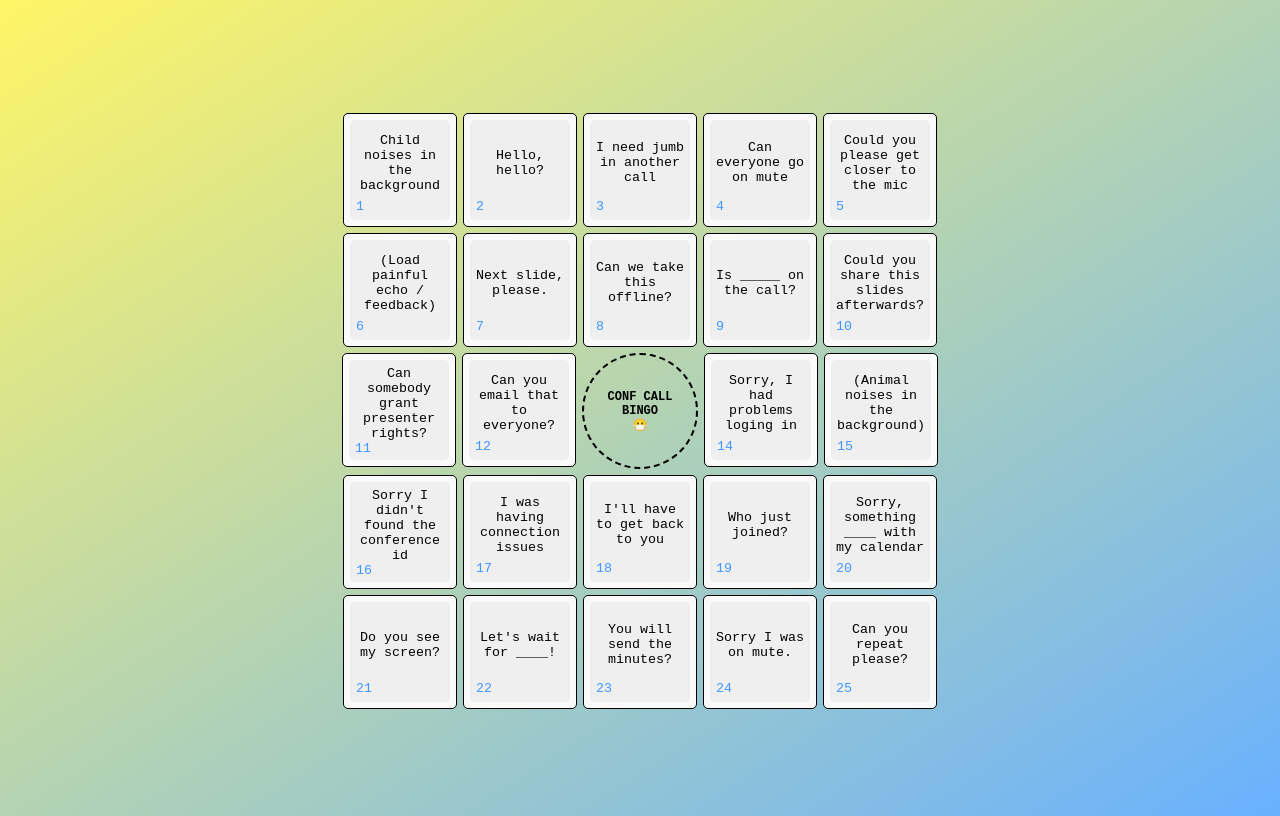
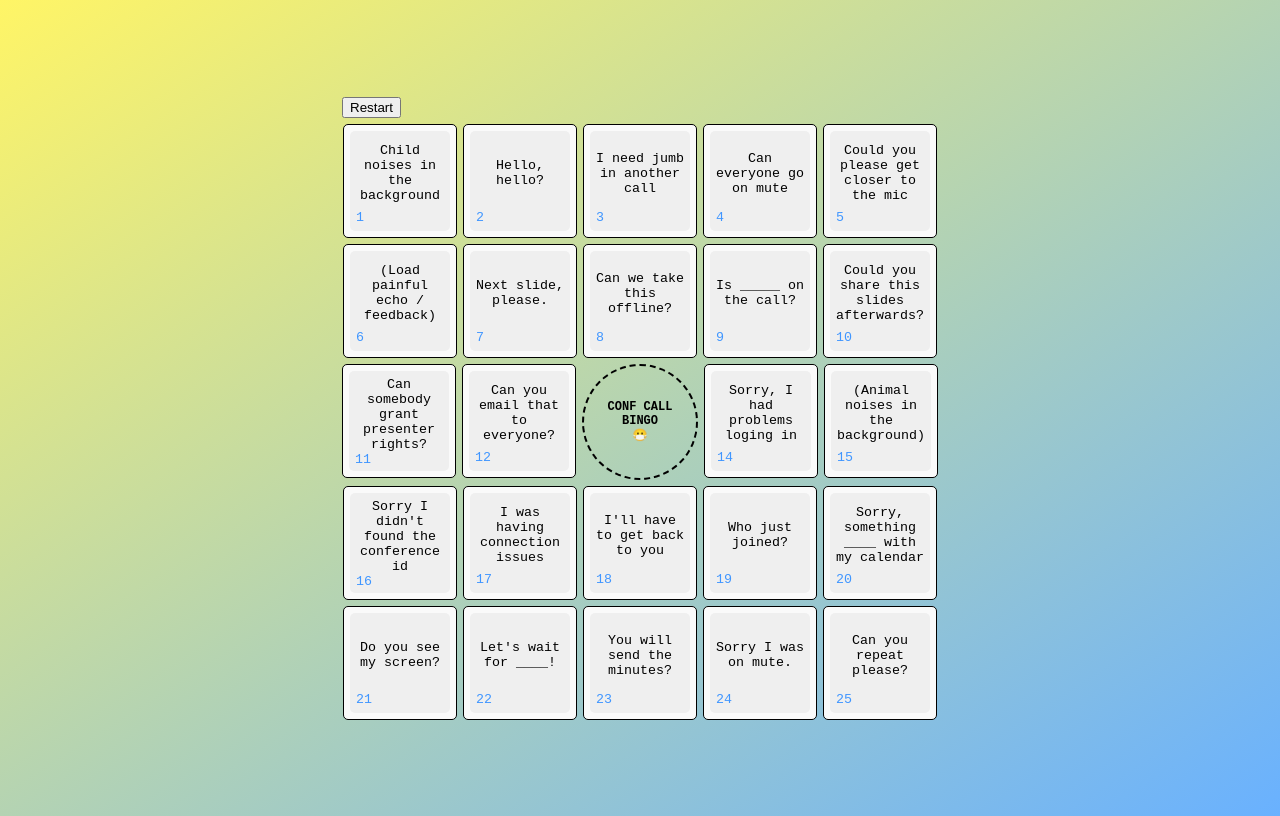
Before and after one commit to sohrab-salehi/bingo, a React (Vite) app: page / in a window 1280 px wide. Built offline with nearby package versions, Linux system fonts and the light colour scheme.

Commit message:
Add restart button

```diff
--- a/src/pages/Home.tsx
+++ b/src/pages/Home.tsx
@@ -62,6 +62,11 @@ function Home() {
     checkBingo(newCells);
   };
 
+  const resetGame = () => {
+    setCells(jsonConfig.default);
+    setIsWinner(false);
+  }
+
   const createBoard = () => {
     const board: JSX.Element[] = [];
 
@@ -103,7 +108,14 @@ function Home() {
     return board;
   };
 
-  return <div>{createBoard()}</div>;
+  return (
+    <div>
+      <button type="button" onClick={resetGame}>
+        Restart
+      </button>
+      {createBoard()}
+    </div>
+  );
 }
 
 export default Home;
```
